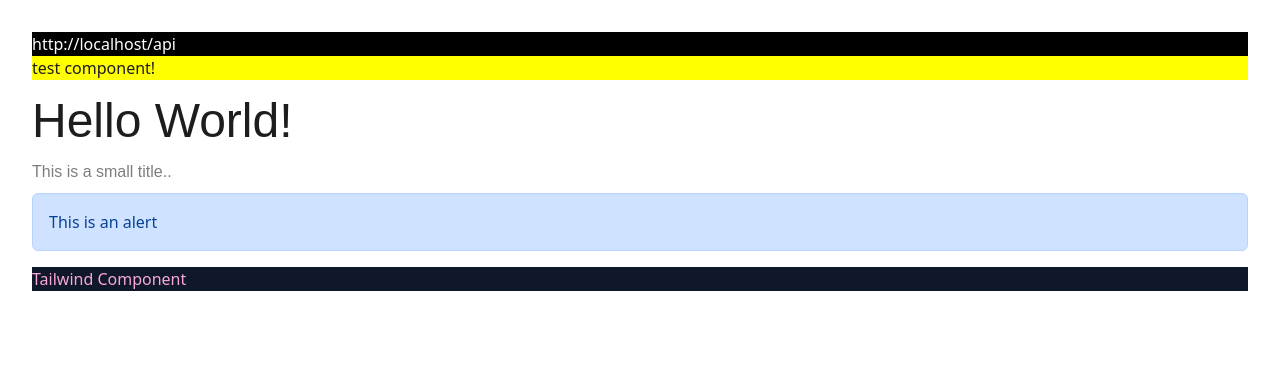
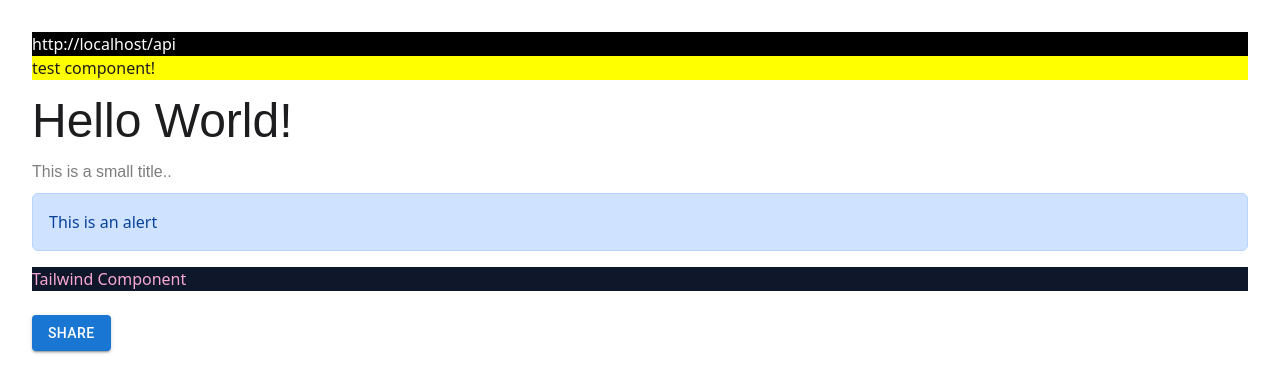
Before and after one commit to reactprojects61385/sample-react-project, a React (Create React App) app: page / in a window 1280 px wide. Shown: the top 392 px of the page. Built offline with nearby package versions, Linux system fonts and the light colour scheme.

Commit message:
material ui styles

```diff
--- a/package.json
+++ b/package.json
@@ -3,6 +3,9 @@
   "version": "0.1.0",
   "private": true,
   "dependencies": {
+    "@emotion/react": "^11.10.5",
+    "@emotion/styled": "^11.10.5",
+    "@mui/material": "^5.11.1",
     "@testing-library/jest-dom": "^5.16.5",
     "@testing-library/react": "^13.4.0",
     "@testing-library/user-event": "^13.5.0",
--- a/src/App.js
+++ b/src/App.js
@@ -6,6 +6,7 @@ import { Title, Tailwind } from "./Components";
 import Bootsrap from "./Bootsrap";
 
 import "./tailwind.css";
+import MaterialUI from "./MaterialUi";
 
 function App() {
   return (
@@ -22,6 +23,7 @@ function App() {
       <Title size="small">This is a small title..</Title>
       <Bootsrap />
       <Tailwind />
+      <MaterialUI />
     </main>
   );
 }
--- a/src/Components.js
+++ b/src/Components.js
@@ -20,5 +20,5 @@ export const Title = styled.h1`
 `;
 
 export const Tailwind = () => {
-  return <p className="bg-slate-900 text-pink-300">Tailwind Component</p>;
+  return <p className="bg-slate-900 text-pink-300 mb-6">Tailwind Component</p>;
 };
--- /dev/null
+++ b/src/MaterialUi.js
@@ -0,0 +1,9 @@
+import Button from "@mui/material/Button";
+
+export default function MaterialUI() {
+  return (
+    <>
+      <Button variant="contained">SHARE</Button>
+    </>
+  );
+}
```
Also changed, not shown: 1 other file (tests, documents, lock files or other folders).
